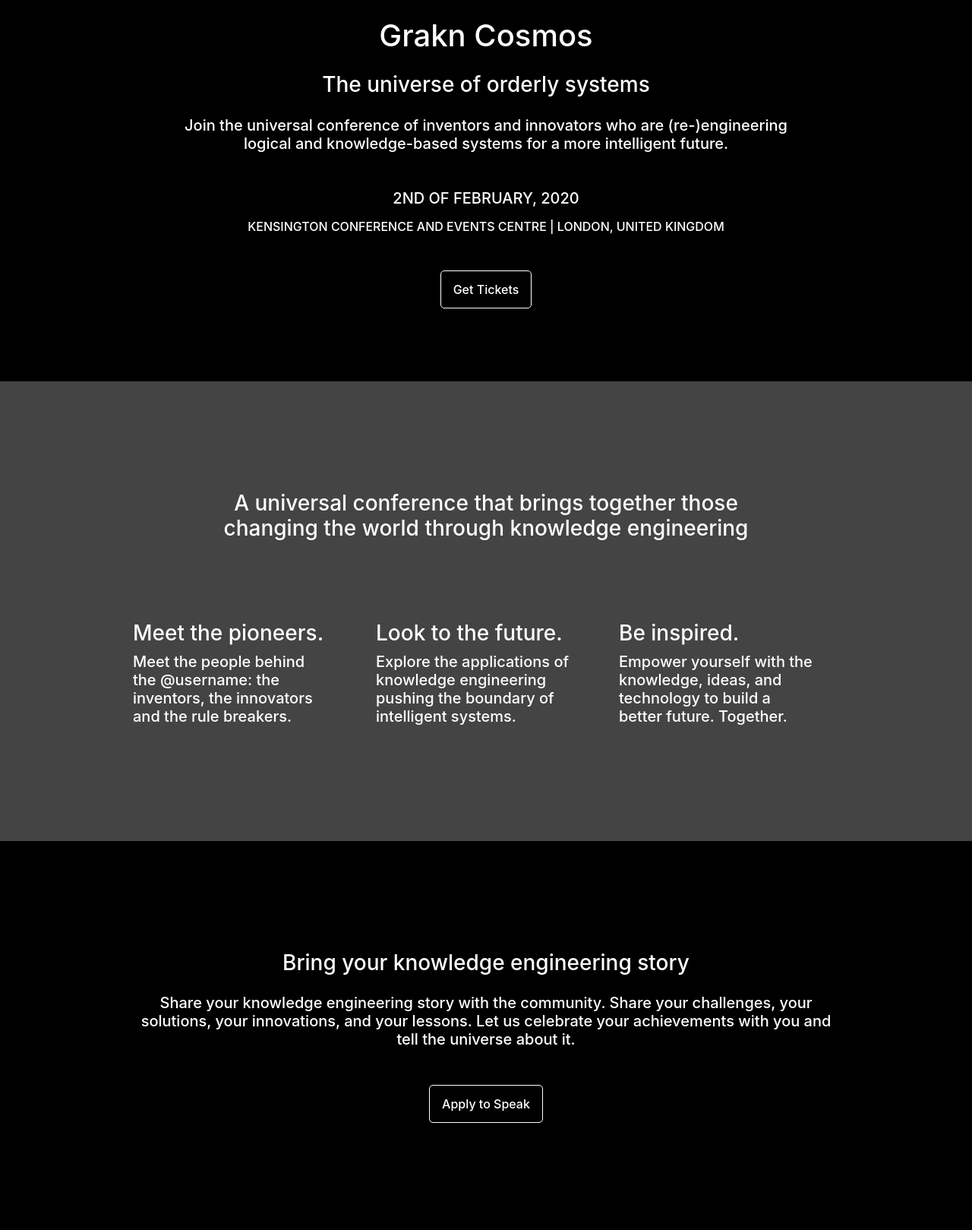
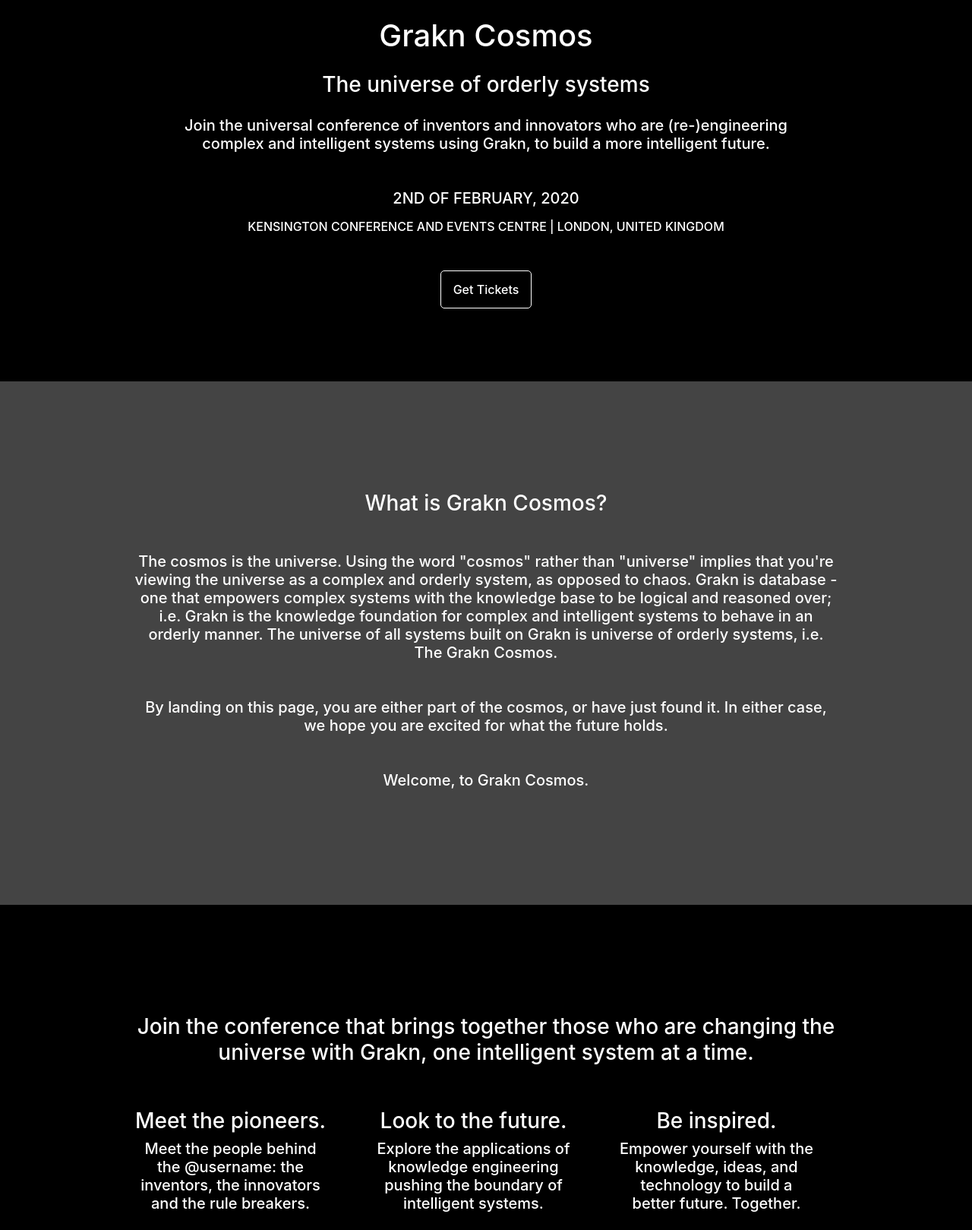
Before and after one commit to typedb/web-cosmos, a PHP site: page / in a window 1280 px wide. Shown: the part 506-2125 px from the top of the page at 76% size. Run offline with PHP 8.4, Linux system fonts and the light colour scheme.

Commit message:
Revised the overall text to be grakn-centric and added 'about' section

```diff
--- a/css/main.css
+++ b/css/main.css
@@ -134,10 +134,16 @@ main {
   .section-intro-logoType {
     max-width: 260px; }
 
-.section-motives {
+.section-description {
   background-color: #444; }
 
+.section-motives {
+  background-color: #000; }
+
 .section-speakers {
+  background-color: #444; }
+
+.section-apply {
   background-color: #000; }
 
 .section-venue {
--- a/css/main.scss
+++ b/css/main.scss
@@ -179,11 +179,19 @@ main {
   }
 }
 
-.section-motives {
+.section-description {
   background-color: #444;
 }
 
+.section-motives {
+  background-color: #000;
+}
+
 .section-speakers {
+  background-color: #444;
+}
+
+.section-apply {
   background-color: #000;
 }
 
--- a/index.html
+++ b/index.html
@@ -59,7 +59,7 @@
             <p class="h3 mb-4 mx-auto col-md-8">The universe of orderly systems</p>
             <p class="h5 mb-4 mx-auto col-md-9">
                 Join the universal conference of inventors and innovators who are (re-)engineering <br/>
-                logical and knowledge-based systems for a more intelligent future.
+                complex and intelligent systems using Grakn, to build  a more intelligent future.
             </p>
             <p class="h5 mt-5 mb-3 text-uppercase alt-font">2nd of February, 2020</p>
             <p class="h6 mb-5 text-uppercase">Kensington Conference and Events Centre | London, United Kingdom</p>
@@ -70,14 +70,39 @@
             </div>
         </div>
 
+        <div class="section-description container-full pt-9 pb-9">
+            <div class="container text-center">
+                <div class="col-10 cl-md-8 mx-auto">
+                    <p class="h3 mt-0 text-center">
+                      What is Grakn Cosmos?
+                    </p>
+                    <p class="h5 mt-6">
+                      The cosmos is the universe. Using the word "cosmos" rather than "universe" implies that
+                      you're viewing the universe as a complex and orderly system, as opposed to chaos.
+                      <a href="https://grakn.ai" target="_blank">Grakn is database</a> -
+                      one that empowers complex systems with the knowledge base to be logical and reasoned over;
+                      i.e. Grakn is the knowledge foundation for complex and intelligent systems to behave in an orderly manner.
+                      The universe of all systems built on Grakn is universe of orderly systems, i.e. The Grakn Cosmos.
+                    </p>
+                    <p class="h5 mt-6">
+                      By landing on this page, you are either part of the cosmos, or have just found it.
+                      In either case, we hope you are excited for what the future holds.
+                    </p>
+                    <p class="h5 mt-6">
+                      Welcome, to Grakn Cosmos.
+                    </p>
+                </div>
+            </div>
+        </div>
+
         <div class="section-motives container-full pt-9 pb-9">
             <div class="container">
                 <div class="col-10 cl-md-8 mx-auto">
                     <p class="h3 mt-0 text-center">
-                      A universal conference that brings together those<br />
-                      changing the world through knowledge engineering
+                      Join the conference that brings together those who are changing
+                      the universe with Grakn, one intelligent system at a time.
                     </p>
-                    <div class="row pt-8">
+                    <div class="row pt-6 text-center">
                         <div class="col mb-4 mb-md-0 pr-sm-3 pr-md-6 d-md-flex flex-column">
                             <p class="h3 text">Meet the pioneers.</p>
                             <p class="h5">
@@ -104,13 +129,55 @@
         <div class="section-speakers container-full pt-9 pb-9">
             <div class="container text-center">
                 <div class="col-10 cl-md-8 mx-auto">
-                    <p class="h3 mb-0">Bring your knowledge engineering story</p>
-                    <p class="h5 mt-4">
-                        Share your knowledge engineering story with the community.
+                    <p class="h3 mb-0">The Grakn Worriors</p>
+                    <div class="row pt-6">
+                        <ul class="section-sponsors-list w-100 d-flex flex-wrap align-items-center justify-content-center">
+                            <li style="height:200px">
+                                <a href="#" target="_blank">
+                                    <img src="img/speaker-1.png" alt="speaker 1" />
+                                </a>
+                            </li>
+                            <li style="height:200px">
+                                <a href="#" target="_blank">
+                                    <img src="img/speaker-2.png" alt="speaker 2" />
+                                </a>
+                            </li>
+                            <li style="height:200px">
+                                <a href="#" target="_blank">
+                                    <img src="img/speaker-3.png" alt="speaker 3" />
+                                </a>
+                            </li>
+                            <li style="height:200px">
+                                <a href="#" target="_blank">
+                                    <img src="img/speaker-4.png" alt="speaker 4" />
+                                </a>
+                            </li>
+                            <li style="height:200px">
+                                <a href="#" target="_blank">
+                                    <img src="img/speaker-5.png" alt="speaker 5" />
+                                </a>
+                            </li>
+                        </ul>
+                    </div>
+                    <div class="mt-6">
+                        <a class="button" href="#">
+                            See All Speakers
+                        </a>
+                    </div>
+                </div>
+            </div>
+        </div>
+
+        <div class="section-apply container-full pt-9 pb-9">
+            <div class="container text-center">
+                <div class="col-10 cl-md-8 mx-auto">
+                    <p class="h3 mb-0">Bring your Grakn story</p>
+                    <p class="h5 mt-6">
+                        Share your story of knowledge engineering an intelligent system with the community.
                         Share your challenges, your solutions, your innovations, and your lessons.
                         Let us celebrate your achievements with you and tell the universe about it.
                     </p>
-                    <div class="mt-5">
+                    <div class="mt-6">
                         <a class="button" href="#">
                             Apply to Speak
                         </a>
@@ -140,7 +207,7 @@
             </div>
         </div>
 
-        <div class="section-tickets container-full pt-8 pb-8">
+        <div class="section-tickets container-full pt-9 pb-9">
             <div class="container text-center">
                 <div class="col-10 cl-md-8 mx-auto">
                     <p class="h3 mb-0">Get Tickets</p>
@@ -151,7 +218,7 @@
             </div>
         </div>
 
-        <div class="section-sponsors container-full pt-8 pb-8">
+        <div class="section-sponsors container-full pt-9 pb-9">
             <div class="container text-center">
                 <div class="col-10 cl-md-8 mx-auto">
                     <p class="h3 mb-0">Sponsors and Community Partners</p>
```
